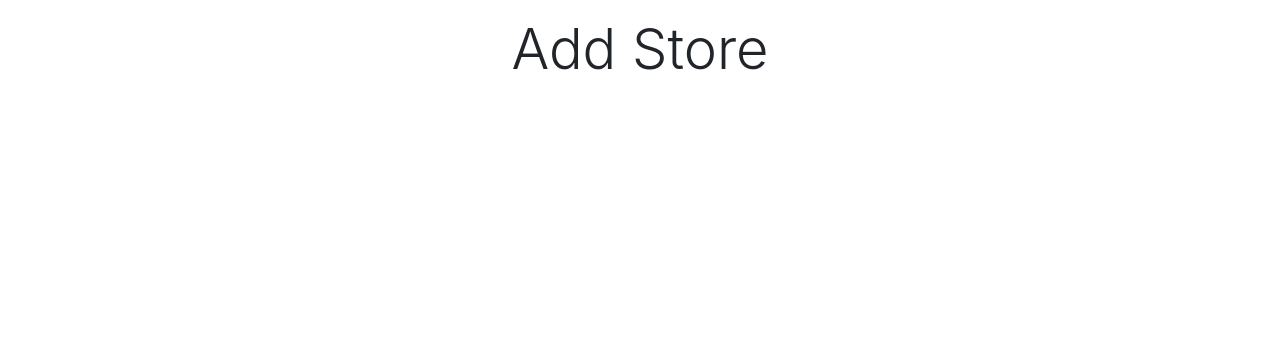
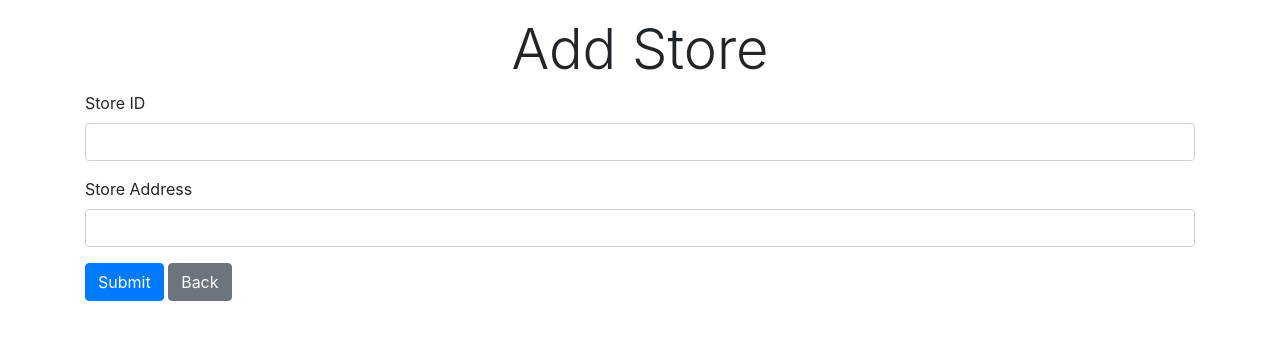
Before and after one commit to akansha-singh/Store-Locator-API, a website: page public/add.html in a window 1280 px wide. Drawn offline with nearby package versions, Linux system fonts and the light colour scheme.

Commit message:
Added Store Page

```diff
--- a/public/add.html
+++ b/public/add.html
@@ -10,7 +10,18 @@
 <body>
     <div class="container my-3">
         <h3 class="display-4 text-center">Add Store</h3>
-
+        <form id="store-form" class="mb-4">
+            <div class="form-group">
+              <label for="store-id">Store ID</label>
+              <input type="text" id="store-id" class="form-control" />
+            </div>
+            <div class="form-group">
+              <label for="store-address">Store Address</label>
+              <input type="text" id="store-address" class="form-control" />
+            </div>
+            <button type="submit" class="btn btn-primary">Submit</button>
+            <a href="index.html" class="btn btn-secondary">Back</a>
+          </form>
     </div>
 
 
```
